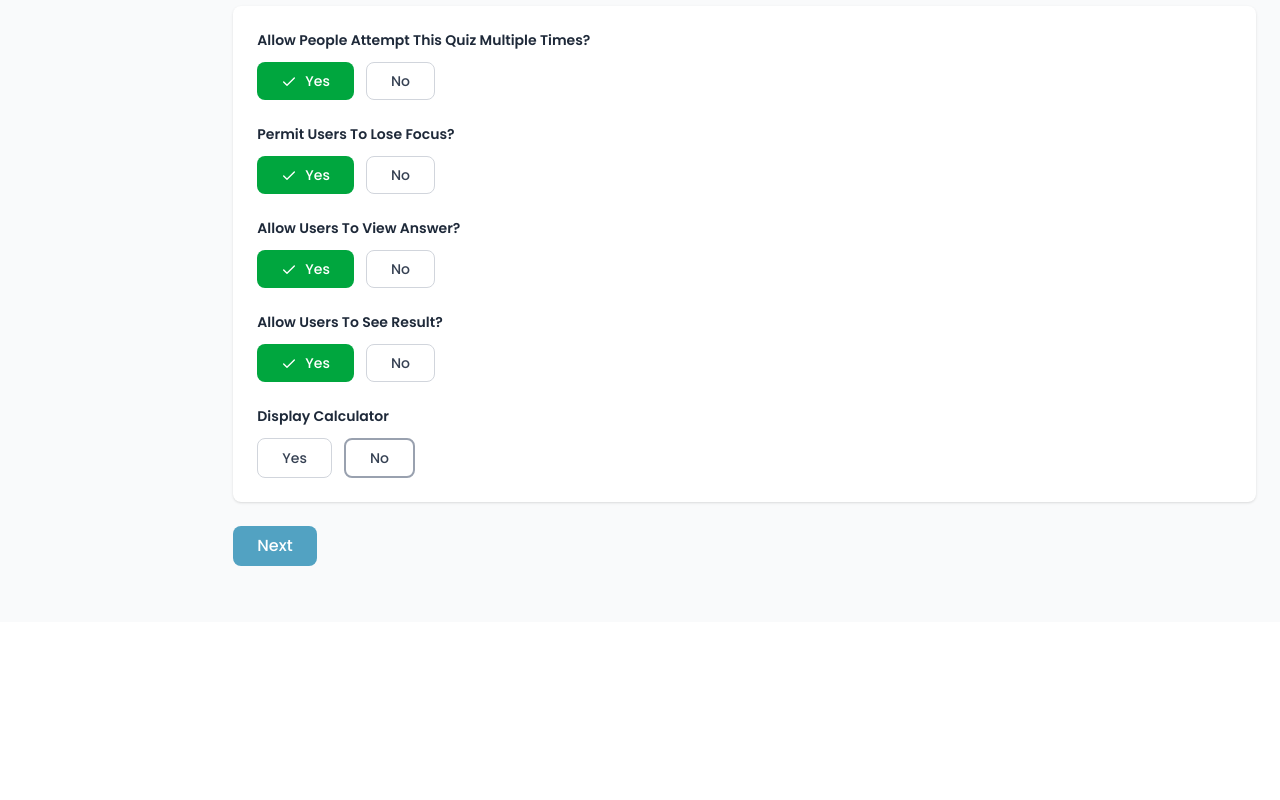
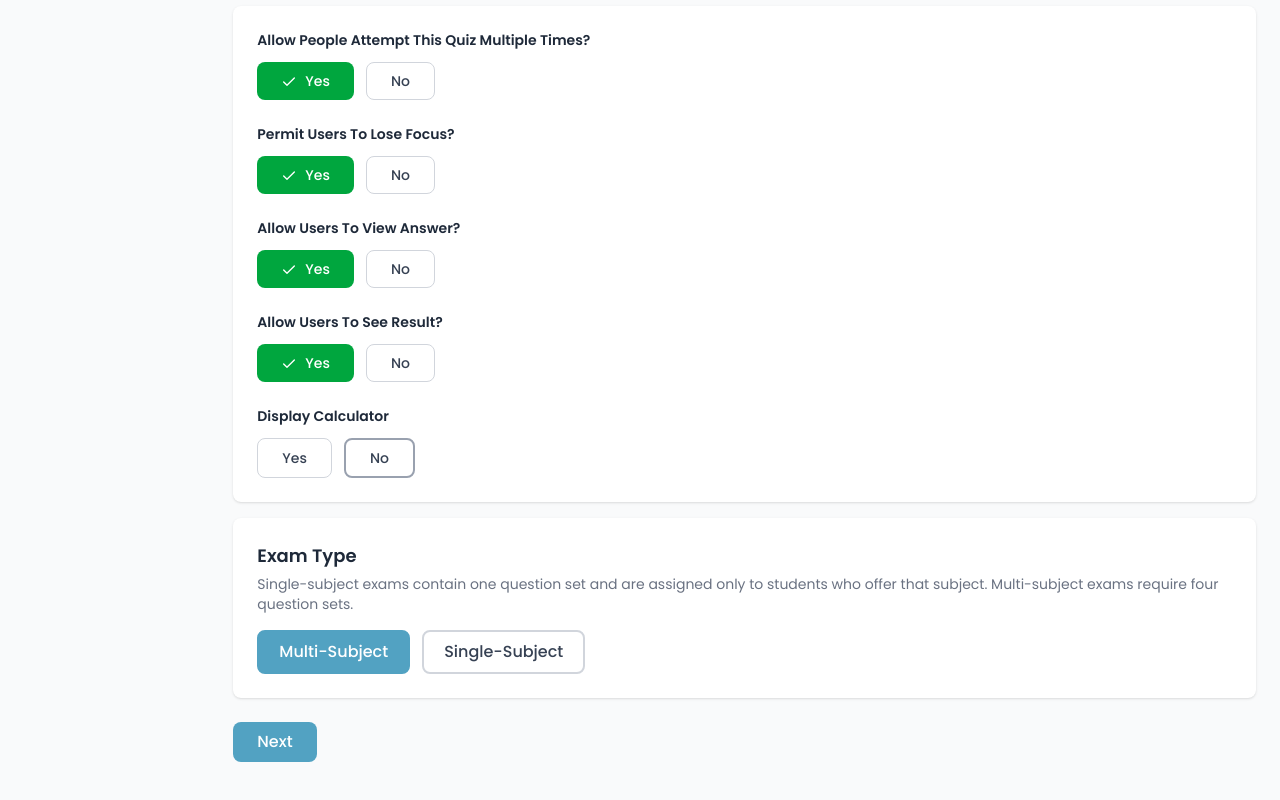
Before and after one commit to speeaD/bjot-frontend, a Next.js app: page /create-quiz in a window 1280 px wide. Shown: the part 1328-2128 px from the top of the page. Before the commit the page ends 1950 px from the top, so only its background shows below. Built offline with nearby package versions, Linux system fonts and the light colour scheme; no server answers.

Commit message:
update: create single-subject quiz

```diff
--- a/app/componets/QuestionSetsSelector.tsx
+++ b/app/componets/QuestionSetsSelector.tsx
@@ -1,4 +1,3 @@
-/* eslint-disable @typescript-eslint/no-explicit-any */
 'use client';
 
 import { RefreshCw } from "lucide-react";
@@ -36,6 +35,7 @@ interface QuestionSetsSelectorProps {
   onBatchChange: (index: number, batchNumber: number | null) => void;
   isLoading: boolean;
   onRefresh: () => void;
+  examType: 'multi-subject' | 'single-subject';
 }
 
 export default function QuestionSetsSelector({
@@ -46,10 +46,10 @@ export default function QuestionSetsSelector({
   onBatchChange,
   isLoading,
   onRefresh,
+  examType,
 }: QuestionSetsSelectorProps) {
 
   const getAvailableQuestionSets = (currentIndex: number) => {
-    // Filter out already selected question sets (except current)
     return availableQuestionSets.filter(qs => {
       const isSelected = selectedQuestionSetIds.some((id, idx) =>
         id === qs._id && idx !== currentIndex
@@ -78,7 +78,7 @@ export default function QuestionSetsSelector({
       <div key={index} className="bg-white rounded-lg shadow p-6 border-2 border-gray-200">
         <div className="flex items-center justify-between mb-4">
           <h3 className="text-lg font-semibold text-gray-800">
-            Question Set {index + 1}
+            {examType === 'single-subject' ? 'Question Set' : `Question Set ${index + 1}`}
           </h3>
           {selectedSet && (
             <span className="px-3 py-1 bg-green-100 text-green-700 rounded-full text-sm font-medium">
@@ -108,7 +108,7 @@ export default function QuestionSetsSelector({
           </select>
         </div>
 
-        {/* Batch Selector - Show only if question set uses batches */}
+        {/* Batch Selector — only shown if the selected set uses batches */}
         {selectedSet?.usesBatches && (
           <div className="mb-4">
             <label className="block text-sm font-medium text-gray-700 mb-2">
@@ -140,7 +140,6 @@ export default function QuestionSetsSelector({
             <h4 className="font-medium text-gray-800 mb-2">{selectedSet.title}</h4>
 
             {selectedSet.usesBatches && batchSelection?.batchNumber ? (
-              // Show batch details
               (() => {
                 const batch = selectedSet.batches?.find(b => b.batchNumber === batchSelection.batchNumber);
                 return batch ? (
@@ -163,7 +162,6 @@ export default function QuestionSetsSelector({
                 );
               })()
             ) : (
-              // Show question set details (legacy)
               <div className="space-y-1 text-sm text-gray-600">
                 <div className="flex items-center justify-between">
                   <span>Questions:</span>
@@ -196,12 +194,20 @@ export default function QuestionSetsSelector({
     );
   };
 
+  // Derive the slot indices from the examType — single-subject renders only slot 0
+  const slotIndices = examType === 'single-subject' ? [0] : [0, 1, 2, 3];
+
   return (
     <div>
+      {/* Header */}
       <div className="flex items-center justify-between mb-6">
         <div>
           <h2 className="text-2xl font-bold text-gray-800">Select Question Sets</h2>
-          <p className="text-gray-600 mt-1">Choose exactly 4 question sets for your quiz</p>
+          <p className="text-gray-600 mt-1">
+            {examType === 'single-subject'
+              ? 'Choose 1 question set for this single-subject exam'
+              : 'Choose exactly 4 question sets for your quiz'}
+          </p>
         </div>
         <button
           onClick={onRefresh}
@@ -213,7 +219,7 @@ export default function QuestionSetsSelector({
         </button>
       </div>
 
-      {/* Info Banner about Batches */}
+      {/* Info Banner */}
       <div className="mb-6 p-4 bg-blue-50 border border-blue-200 rounded-lg">
         <p className="text-sm text-blue-800">
           <strong>ℹ️ Batch System:</strong> Some question sets may have multiple batches.
@@ -239,12 +245,12 @@ export default function QuestionSetsSelector({
       )}
 
       {!isLoading && availableQuestionSets.length > 0 && (
-        <div className="grid grid-cols-1 md:grid-cols-2 gap-6">
-          {[0, 1, 2, 3].map((index) => renderQuestionSetSelector(index))}
+        <div className={`grid gap-6 ${examType === 'single-subject' ? 'grid-cols-1 max-w-xl' : 'grid-cols-1 md:grid-cols-2'}`}>
+          {slotIndices.map((index) => renderQuestionSetSelector(index))}
         </div>
       )}
 
-      {/* Summary */}
+      {/* Selection Summary */}
       {selectedQuestionSetIds.filter(id => id !== null).length > 0 && (
         <div className="mt-6 p-4 bg-white rounded-lg shadow border-l-4 border-blue-500">
           <h3 className="font-semibold text-gray-800 mb-2">Selection Summary</h3>
@@ -256,13 +262,13 @@ export default function QuestionSetsSelector({
 
               if (!set) return null;
 
-              let displayText = `${index + 1}. ${set.title}`;
+              let displayText = examType === 'single-subject'
+                ? set.title
+                : `${index + 1}. ${set.title}`;
 
               if (set.usesBatches && batch?.batchNumber) {
                 const batchObj = set.batches?.find(b => b.batchNumber === batch.batchNumber);
-                if (batchObj) {
-                  displayText += ` - ${batchObj.name}`;
-                }
+                if (batchObj) displayText += ` — ${batchObj.name}`;
               }
 
               return (
--- a/app/create-quiz/CreateQuizClient.tsx
+++ b/app/create-quiz/CreateQuizClient.tsx
@@ -6,7 +6,7 @@ import { useState, useEffect } from "react";
 import { useRouter } from "next/navigation";
 import QuizSettingsComponent from "../componets/QuizSettings";
 import QuestionSetsSelector from "../componets/QuestionSetsSelector";
-import { QuizSettings }  from "../types/global";
+import { QuizSettings } from "../types/global";
 
 interface Batch {
   _id: string;
@@ -37,6 +37,8 @@ interface CreateQuizClientProps {
   user?: any;
 }
 
+type ExamType = 'multi-subject' | 'single-subject';
+
 export default function CreateQuizClient({ }: CreateQuizClientProps) {
   const router = useRouter();
   const [activeTab, setActiveTab] = useState<'details' | 'question-sets'>('details');
@@ -44,6 +46,9 @@ export default function CreateQuizClient({ }: CreateQuizClientProps) {
   const [errors, setErrors] = useState<Record<string, string>>({});
   const [availableQuestionSets, setAvailableQuestionSets] = useState<QuestionSet[]>([]);
   const [isLoadingQuestionSets, setIsLoadingQuestionSets] = useState(false);
+
+  // Exam type drives how many question sets are required
+  const [examType, setExamType] = useState<ExamType>('multi-subject');
 
   const [settings, setSettings] = useState<QuizSettings>({
     coverImage: '',
@@ -62,17 +67,23 @@ export default function CreateQuizClient({ }: CreateQuizClientProps) {
     displayCalculator: false,
   });
 
-  // Array of exactly 4 question set IDs
   const [selectedQuestionSetIds, setSelectedQuestionSetIds] = useState<(string | null)[]>([
-    null, null, null, null
+    null, null, null, null,
   ]);
 
-  // NEW: Track batch selections for each question set
   const [batchSelections, setBatchSelections] = useState<(BatchSelection | null)[]>([
-    null, null, null, null
+    null, null, null, null,
   ]);
 
-  // Fetch available question sets
+  // When examType changes, reset selections to the correct size
+  useEffect(() => {
+    const size = examType === 'single-subject' ? 1 : 4;
+    setSelectedQuestionSetIds(Array(size).fill(null));
+    setBatchSelections(Array(size).fill(null));
+    setErrors({});
+  }, [examType]);
+
+  // Fetch available question sets on mount
   useEffect(() => {
     fetchQuestionSets();
   }, []);
@@ -81,14 +92,10 @@ export default function CreateQuizClient({ }: CreateQuizClientProps) {
     try {
       setIsLoadingQuestionSets(true);
       const response = await fetch('/api/questionset', {
-        headers: {
-          'Content-Type': 'application/json',
-        },
+        headers: { 'Content-Type': 'application/json' },
       });
 
-      if (!response.ok) {
-        throw new Error('Failed to fetch question sets');
-      }
+      if (!response.ok) throw new Error('Failed to fetch question sets');
 
       const data = await response.json();
       setAvailableQuestionSets(data.questionSets || []);
@@ -100,18 +107,13 @@ export default function CreateQuizClient({ }: CreateQuizClientProps) {
     }
   };
 
-  // NEW: Fetch batches for a specific question set
   const fetchBatchesForQuestionSet = async (questionSetId: string): Promise<Batch[]> => {
     try {
       const response = await fetch(`/api/questionset/${questionSetId}/batches`, {
-        headers: {
-          'Content-Type': 'application/json',
-        },
+        headers: { 'Content-Type': 'application/json' },
       });
 
-      if (!response.ok) {
-        throw new Error('Failed to fetch batches');
-      }
+      if (!response.ok) throw new Error('Failed to fetch batches');
 
       const data = await response.json();
       return data.batches || [];
@@ -121,7 +123,12 @@ export default function CreateQuizClient({ }: CreateQuizClientProps) {
     }
   };
 
-  // Validation
+  // ─── Derived values ──────────────────────────────────────────────────────────
+
+  const expectedCount = examType === 'single-subject' ? 1 : 4;
+
+  // ─── Validation ──────────────────────────────────────────────────────────────
+
   const validateQuizDetails = (): boolean => {
     const newErrors: Record<string, string> = {};
 
@@ -139,20 +146,21 @@ export default function CreateQuizClient({ }: CreateQuizClientProps) {
 
   const validateQuestionSets = (): boolean => {
     const newErrors: Record<string, string> = {};
-
     const selectedCount = selectedQuestionSetIds.filter(id => id !== null).length;
 
-    if (selectedCount !== 4) {
-      newErrors.questionSets = 'You must select exactly 4 question sets';
+    if (selectedCount !== expectedCount) {
+      newErrors.questionSets = `You must select exactly ${expectedCount} question set${expectedCount > 1 ? 's' : ''}`;
     }
 
-    // Check for duplicates
-    const uniqueSets = new Set(selectedQuestionSetIds.filter(id => id !== null));
-    if (uniqueSets.size !== selectedCount) {
-      newErrors.questionSets = 'You cannot select the same question set multiple times';
+    // Duplicate check only relevant for multi-subject
+    if (examType === 'multi-subject') {
+      const uniqueSets = new Set(selectedQuestionSetIds.filter(id => id !== null));
+      if (uniqueSets.size !== selectedCount) {
+        newErrors.questionSets = 'You cannot select the same question set multiple times';
+      }
     }
 
-    // NEW: Validate batch selections for batched question sets
+    // Validate batch selections for any batched question set (works for any size array)
     for (let i = 0; i < selectedQuestionSetIds.length; i++) {
       const setId = selectedQuestionSetIds[i];
       if (setId) {
@@ -171,6 +179,13 @@ export default function CreateQuizClient({ }: CreateQuizClientProps) {
     return Object.keys(newErrors).length === 0;
   };
 
+  // ─── Handlers ────────────────────────────────────────────────────────────────
+
+  const handleExamTypeChange = (type: ExamType) => {
+    setExamType(type);
+    // selections are reset by the useEffect above
+  };
+
   const handleNext = () => {
     if (validateQuizDetails()) {
       setActiveTab('question-sets');
@@ -181,7 +196,11 @@ export default function CreateQuizClient({ }: CreateQuizClientProps) {
 
   const handleSubmit = async () => {
     if (!validateQuestionSets()) {
-      alert('Please select exactly 4 different question sets and their batches (if applicable)');
+      alert(
+        examType === 'single-subject'
+          ? 'Please select a question set (and its batch if applicable)'
+          : 'Please select exactly 4 different question sets and their batches (if applicable)'
+      );
       return;
     }
 
@@ -193,14 +212,13 @@ export default function CreateQuizClient({ }: CreateQuizClientProps) {
     try {
       setIsSubmitting(true);
 
-      // Filter out null values and ensure we have exactly 4 IDs
       const validQuestionSetIds = selectedQuestionSetIds.filter(id => id !== null) as string[];
 
-      if (validQuestionSetIds.length !== 4) {
-        throw new Error('Must select exactly 4 question sets');
+      if (validQuestionSetIds.length !== expectedCount) {
+        throw new Error(`Must select exactly ${expectedCount} question set${expectedCount > 1 ? 's' : ''}`);
       }
 
-      // NEW: Build batch configuration
+      // Build batch configuration
       const batchConfiguration: Array<{ questionSetId: string; batchNumber?: number }> = [];
 
       for (let i = 0; i < selectedQuestionSetIds.length; i++) {
@@ -210,32 +228,27 @@ export default function CreateQuizClient({ }: CreateQuizClientProps) {
           const batchSelection = batchSelections[i];
 
           if (questionSet?.usesBatches && batchSelection?.batchNumber) {
-            batchConfiguration.push({
-              questionSetId: setId,
-              batchNumber: batchSelection.batchNumber
-            });
+            batchConfiguration.push({ questionSetId: setId, batchNumber: batchSelection.batchNumber });
           } else {
-            // For non-batched question sets, just add the ID without batch number
-            batchConfiguration.push({
-              questionSetId: setId
-            });
+            batchConfiguration.push({ questionSetId: setId });
           }
         }
       }
 
       const quizData = {
-        settings,
+        settings: {
+          ...settings,
+          examType,  // sent to backend so it knows to enforce 1-set or 4-set rules
+        },
         questionSetCombination: validQuestionSetIds,
-        batchConfiguration: batchConfiguration.length > 0 ? batchConfiguration : undefined
+        batchConfiguration: batchConfiguration.length > 0 ? batchConfiguration : undefined,
       };
 
       console.log('Submitting quiz data:', quizData);
 
       const response = await fetch('/api/quiz/create', {
         method: 'POST',
-        headers: {
-          'Content-Type': 'application/json',
-        },
+        headers: { 'Content-Type': 'application/json' },
         body: JSON.stringify(quizData),
       });
 
@@ -258,16 +271,12 @@ export default function CreateQuizClient({ }: CreateQuizClientProps) {
   };
 
   const handlePreview = () => {
-    // Get selected question sets details for preview
     const selectedSets = selectedQuestionSetIds
       .filter(id => id !== null)
       .map(id => availableQuestionSets.find(qs => qs._id === id))
       .filter(Boolean);
 
-    sessionStorage.setItem('quizPreview', JSON.stringify({
-      settings,
-      questionSets: selectedSets
-    }));
+    sessionStorage.setItem('quizPreview', JSON.stringify({ settings, questionSets: selectedSets }));
     window.open('/quiz/preview', '_blank');
   };
 
@@ -276,29 +285,22 @@ export default function CreateQuizClient({ }: CreateQuizClientProps) {
     newSelectedIds[index] = questionSetId;
     setSelectedQuestionSetIds(newSelectedIds);
 
-    // NEW: Reset batch selection when question set changes
     const newBatchSelections = [...batchSelections];
     if (questionSetId) {
       const questionSet = availableQuestionSets.find(qs => qs._id === questionSetId);
 
-      // If the question set uses batches, fetch them
       if (questionSet?.usesBatches) {
         const batches = await fetchBatchesForQuestionSet(questionSetId);
 
-        // Update the question set with batches in state
         setAvailableQuestionSets(prev =>
-          prev.map(qs =>
-            qs._id === questionSetId
-              ? { ...qs, batches }
-              : qs
-          )
+          prev.map(qs => qs._id === questionSetId ? { ...qs, batches } : qs)
         );
 
         // Auto-select first batch if available
         if (batches.length > 0) {
           newBatchSelections[index] = {
             questionSetId,
-            batchNumber: batches[0].batchNumber
+            batchNumber: batches[0].batchNumber,
           };
         } else {
           newBatchSelections[index] = null;
@@ -313,22 +315,20 @@ export default function CreateQuizClient({ }: CreateQuizClientProps) {
     setBatchSelections(newBatchSelections);
   };
 
-  // NEW: Handle batch selection change
   const handleBatchChange = (index: number, batchNumber: number | null) => {
     const newBatchSelections = [...batchSelections];
     const questionSetId = selectedQuestionSetIds[index];
 
     if (questionSetId && batchNumber) {
-      newBatchSelections[index] = {
-        questionSetId,
-        batchNumber
-      };
+      newBatchSelections[index] = { questionSetId, batchNumber };
     } else {
       newBatchSelections[index] = null;
     }
 
     setBatchSelections(newBatchSelections);
   };
+
+  // ─── Stats ───────────────────────────────────────────────────────────────────
 
   const getTotalStats = () => {
     let totalQuestions = 0;
@@ -344,7 +344,6 @@ export default function CreateQuizClient({ }: CreateQuizClientProps) {
 
       selectedCount++;
 
-      // If uses batches, get stats from selected batch
       if (questionSet.usesBatches) {
         const batchSelection = batchSelections[i];
         if (batchSelection?.batchNumber) {
@@ -355,20 +354,18 @@ export default function CreateQuizClient({ }: CreateQuizClientProps) {
           }
         }
       } else {
-        // Legacy: use question set stats
         totalQuestions += questionSet.questionCount;
         totalPoints += questionSet.totalPoints;
       }
     }
 
-    return {
-      totalQuestions,
-      totalPoints,
-      selectedCount
-    };
+    return { totalQuestions, totalPoints, selectedCount };
   };
 
   const stats = getTotalStats();
+  const isSelectionComplete = stats.selectedCount === expectedCount;
+
+  // ─── Render ──────────────────────────────────────────────────────────────────
 
   return (
     <div className="min-h-screen bg-gray-50">
@@ -386,7 +383,7 @@ export default function CreateQuizClient({ }: CreateQuizClientProps) {
           </div>
           <button
             onClick={handlePreview}
-            disabled={stats.selectedCount !== 4}
+            disabled={!isSelectionComplete}
             className="flex items-center px-6 py-2 border border-gray-300 rounded-lg hover:bg-blue-50 disabled:opacity-50 disabled:cursor-not-allowed"
           >
             <Eye className="w-5 h-5 mr-2 text-blue-bg" />
@@ -403,9 +400,7 @@ export default function CreateQuizClient({ }: CreateQuizClientProps) {
               <button
                 onClick={() => setActiveTab('details')}
                 className={`w-full px-4 py-4 text-left font-semibold rounded-lg transition-colors ${
-                  activeTab === 'details'
-                    ? 'bg-blue-bg text-white'
-                    : 'text-gray-700 hover:bg-gray-50'
+                  activeTab === 'details' ? 'bg-blue-bg text-white' : 'text-gray-700 hover:bg-gray-50'
                 }`}
               >
                 Quiz Details
@@ -419,9 +414,7 @@ export default function CreateQuizClient({ }: CreateQuizClientProps) {
                   }
                 }}
                 className={`w-full px-4 py-4 text-left font-semibold rounded-lg transition-colors ${
-                  activeTab === 'question-sets'
-                    ? 'bg-blue-bg text-white'
-                    : 'text-gray-700 hover:bg-gray-50'
+                  activeTab === 'question-sets' ? 'bg-blue-bg text-white' : 'text-gray-700 hover:bg-gray-50'
                 }`}
               >
                 Question Sets
@@ -440,8 +433,8 @@ export default function CreateQuizClient({ }: CreateQuizClientProps) {
                 </div>
                 <div className="flex items-center justify-between text-sm">
                   <span className="text-gray-600">Question Sets</span>
-                  <span className={stats.selectedCount === 4 ? 'text-green-600' : 'text-gray-400'}>
-                    {stats.selectedCount === 4 ? '✓' : `${stats.selectedCount}/4`}
+                  <span className={isSelectionComplete ? 'text-green-600' : 'text-gray-400'}>
+                    {isSelectionComplete ? '✓' : `${stats.selectedCount}/${expectedCount}`}
                   </span>
                 </div>
               </div>
@@ -454,7 +447,7 @@ export default function CreateQuizClient({ }: CreateQuizClientProps) {
                 <div className="space-y-2 text-sm">
                   <div className="flex justify-between">
                     <span className="text-gray-600">Sets:</span>
-                    <span className="font-medium">{stats.selectedCount}/4</span>
+                    <span className="font-medium">{stats.selectedCount}/{expectedCount}</span>
                   </div>
                   <div className="flex justify-between">
                     <span className="text-gray-600">Questions:</span>
@@ -477,6 +470,35 @@ export default function CreateQuizClient({ }: CreateQuizClientProps) {
                   settings={settings}
                   onSettingsChange={setSettings}
                 />
+
+                {/* Exam Type Selector */}
+                <div className="bg-white rounded-lg shadow p-6 mt-4">
+                  <h3 className="font-semibold text-gray-800 text-lg mb-1">Exam Type</h3>
+                  <p className="text-sm text-gray-500 mb-4">
+                    Single-subject exams contain one question set and are assigned only to
+                    students who offer that subject. Multi-subject exams require four question sets.
+                  </p>
+                  <div className="flex gap-3">
+                    {(['multi-subject', 'single-subject'] as const).map((type) => (
+                      <button
+                        key={type}
+                        onClick={() => handleExamTypeChange(type)}
+                        className={`px-5 py-2 rounded-lg font-medium border-2 transition-colors ${
+                          examType === type
+                            ? 'bg-blue-bg text-white border-blue-bg'
+                            : 'text-gray-700 border-gray-300 hover:bg-gray-50'
+                        }`}
+                      >
+                        {type === 'multi-subject' ? 'Multi-Subject' : 'Single-Subject'}
+                      </button>
+                    ))}
+                  </div>
+                  {examType === 'single-subject' && (
+                    <p className="mt-3 text-sm text-amber-700 bg-amber-50 border border-amber-200 rounded-lg px-4 py-2">
+                      ⚠️ Switching exam type will clear your current question set selection.
+                    </p>
+                  )}
+                </div>
 
                 {/* Error display */}
                 {errors.title && (
@@ -504,6 +526,7 @@ export default function CreateQuizClient({ }: CreateQuizClientProps) {
                   onBatchChange={handleBatchChange}
                   isLoading={isLoadingQuestionSets}
                   onRefresh={fetchQuestionSets}
+                  examType={examType}
                 />
 
                 {/* Error display */}
@@ -524,7 +547,7 @@ export default function CreateQuizClient({ }: CreateQuizClientProps) {
                   <button
                     type="button"
                     onClick={handleSubmit}
-                    disabled={isSubmitting || stats.selectedCount !== 4}
+                    disabled={isSubmitting || !isSelectionComplete}
                     className="px-6 py-2 bg-indigo-600 text-white rounded-lg font-medium hover:bg-indigo-700 disabled:opacity-50 disabled:cursor-not-allowed"
                   >
                     {isSubmitting ? 'Creating Quiz...' : 'Create Quiz'}
```
